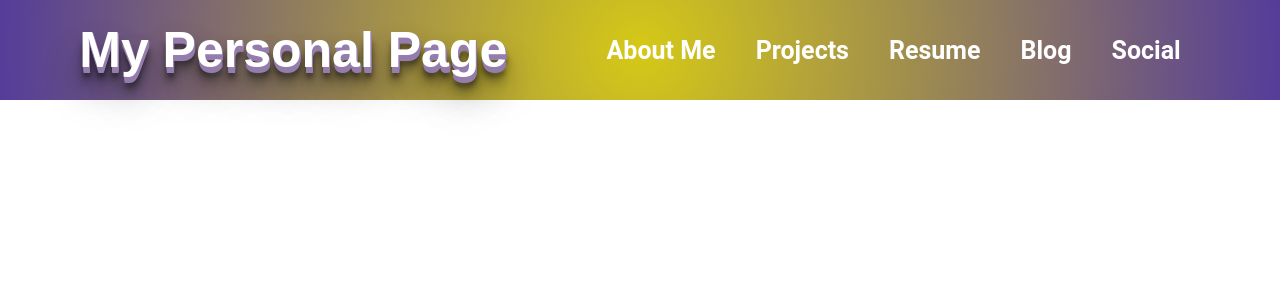
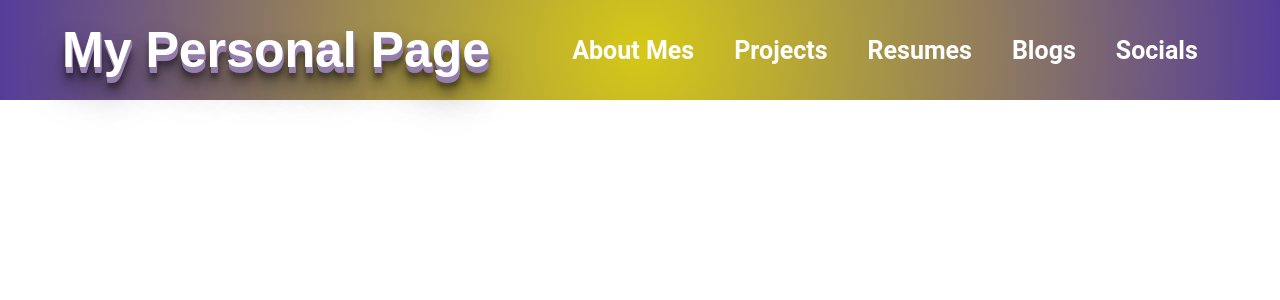
Before and after one commit to MrGreenGaming14/capital-one-project, a React (Create React App) app: page / in a window 1280 px wide. Shown: the top 300 px of the page. Built offline with nearby package versions, Linux system fonts and the light colour scheme.

Commit message:
modified:   src/components/Header.js

```diff
--- a/src/components/Header.js
+++ b/src/components/Header.js
@@ -5,11 +5,11 @@ const Header = () => {
         <div className="header">
             <h1 className="title">My Personal Page</h1>
             <div className="links">
-                <a href="/">About Me</a>
+                <a href="/">About Mes</a>
                 <a href="/projects">Projects</a>
-                <a href="/resume">Resume</a>
-                <a href="/blog">Blog</a>
-                <a href="/social-media">Social</a>
+                <a href="/resume">Resumes</a>
+                <a href="/blog">Blogs</a>
+                <a href="/social-media">Socials</a>
             </div>
         </div>
     );
```
